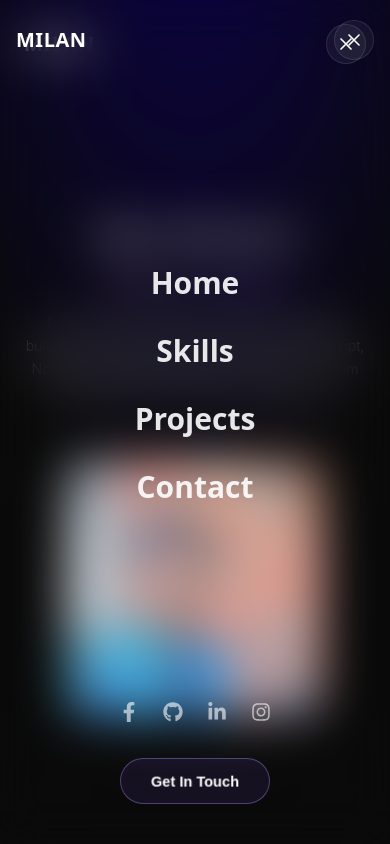
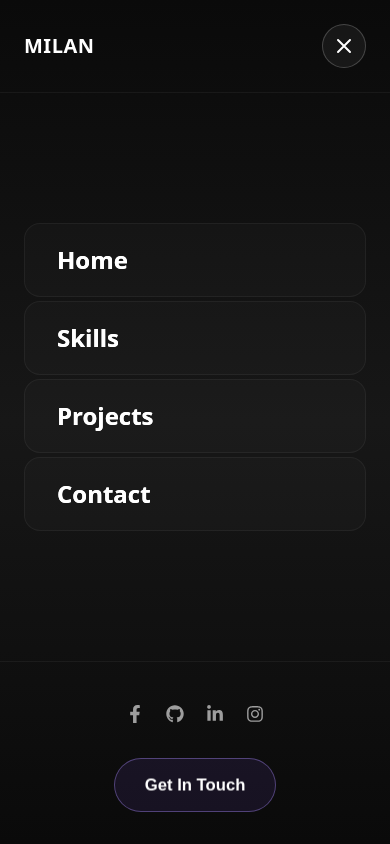
Before and after one commit to milanbhattraee/Portfolio, a Next.js app: page / in a window 390 px wide. Both pictures are taken after a click on the button "Toggle menu". Built offline with nearby package versions, Linux system fonts and the light colour scheme.

Commit message:
updated UI bug

```diff
--- a/src/app/components/Navbar.jsx
+++ b/src/app/components/Navbar.jsx
@@ -51,8 +51,9 @@ const Navbar = () => {
         </div>
 
         {/* Mobile toggle */}
+        {!isOpen && (
           <button
-        onClick={() => setIsOpen((v) => !v)}
+            onClick={() => setIsOpen(true)}
             aria-label="Toggle menu"
             aria-expanded={isOpen}
             className="relative z-[60] flex h-10 w-10 items-center justify-center rounded-full border border-white/10 bg-white/5 text-white lg:hidden"
@@ -64,13 +65,10 @@ const Navbar = () => {
               viewBox="0 0 24 24"
               stroke="currentColor"
             >
-          {isOpen ? (
-            <path strokeLinecap="round" strokeLinejoin="round" strokeWidth="2" d="M6 18L18 6M6 6l12 12" />
-          ) : (
               <path strokeLinecap="round" strokeLinejoin="round" strokeWidth="2" d="M4 6h16M4 12h16M4 18h16" />
-          )}
             </svg>
           </button>
+        )}
       </div>
 
       {/* Mobile full-screen menu */}
@@ -80,54 +78,68 @@ const Navbar = () => {
             initial={{ opacity: 0 }}
             animate={{ opacity: 1 }}
             exit={{ opacity: 0 }}
-            transition={{ duration: 0.25, ease: "easeOut" }}
-            className="fixed inset-0 z-50 flex flex-col bg-neutral-950/98 backdrop-blur-xl lg:hidden"
+            transition={{ duration: 0.3, ease: "easeOut" }}
+            className="fixed inset-0 z-50 flex flex-col bg-gradient-to-b from-neutral-950 via-neutral-900 to-neutral-950 lg:hidden"
           >
-            <div className="flex items-center justify-between px-4 py-5 sm:px-6">
+            {/* Header with close button */}
+            <div className="flex items-center justify-between border-b border-white/5 px-6 py-6">
               <span className="font-poppins text-xl font-semibold uppercase tracking-wide text-white">
                 Milan
               </span>
               <button
                 onClick={() => setIsOpen(false)}
                 aria-label="Close menu"
-                className="flex h-10 w-10 items-center justify-center rounded-full border border-white/10 bg-white/5 text-white"
+                className="flex h-11 w-11 items-center justify-center rounded-full border border-white/20 bg-white/5 text-white transition-all duration-300 hover:rotate-90 hover:border-violet-400/50 hover:bg-violet-500/10"
               >
-                <svg xmlns="http://www.w3.org/2000/svg" className="h-5 w-5" fill="none" viewBox="0 0 24 24" stroke="currentColor">
+                <svg xmlns="http://www.w3.org/2000/svg" className="h-6 w-6" fill="none" viewBox="0 0 24 24" stroke="currentColor">
                   <path strokeLinecap="round" strokeLinejoin="round" strokeWidth="2" d="M6 18L18 6M6 6l12 12" />
                 </svg>
               </button>
             </div>
 
-            <div className="flex flex-1 flex-col items-center justify-center gap-2">
+            {/* Menu links */}
+            <div className="flex flex-1 flex-col items-center justify-center gap-1 px-6">
               {links.map((link, i) => (
                 <motion.div
                   key={link.href}
-                  initial={{ opacity: 0, y: 16 }}
-                  animate={{ opacity: 1, y: 0 }}
-                  transition={{ delay: 0.08 * i, duration: 0.3 }}
+                  initial={{ opacity: 0, x: -20 }}
+                  animate={{ opacity: 1, x: 0 }}
+                  transition={{ delay: 0.1 + i * 0.08, duration: 0.4 }}
+                  className="w-full"
                 >
                   <Link
                     href={link.href}
                     onClick={() => setIsOpen(false)}
-                    className="group relative block px-6 py-3 font-poppins text-3xl font-semibold text-white/90 transition-all duration-300 hover:translate-x-2 hover:text-transparent hover:bg-gradient-to-r hover:from-pink-300 hover:to-violet-400 hover:bg-clip-text"
+                    className="group relative block w-full rounded-2xl border border-white/5 bg-white/[0.02] px-8 py-5 font-poppins text-2xl font-semibold text-white transition-all duration-300 hover:border-violet-400/30 hover:bg-white/[0.05] hover:pl-10"
                   >
+                    <span className="relative z-10 bg-gradient-to-r from-white to-white bg-clip-text transition-all duration-300 group-hover:from-violet-300 group-hover:to-pink-300">
                       {link.title}
+                    </span>
+                    <span className="absolute right-8 top-1/2 -translate-y-1/2 text-violet-400 opacity-0 transition-all duration-300 group-hover:opacity-100 group-hover:translate-x-1">
+                      →
+                    </span>
                   </Link>
                 </motion.div>
               ))}
             </div>
 
-            <div className="flex flex-col items-center gap-6 pb-10">
-              <SocialLinks iconClassName="h-11 w-11 text-xl" />
+            {/* Footer with social links and button */}
+            <motion.div
+              initial={{ opacity: 0, y: 20 }}
+              animate={{ opacity: 1, y: 0 }}
+              transition={{ delay: 0.5, duration: 0.4 }}
+              className="flex flex-col items-center gap-6 border-t border-white/5 px-6 py-8"
+            >
+              <SocialLinks iconClassName="h-10 w-10 text-lg" />
 
               <MagneticButton
                 href="mailto:milanbhattarai0007@gmail.com"
                 onClick={() => setIsOpen(false)}
-                className="rounded-full border border-violet-400/40 bg-violet-500/10 px-8 py-3 text-sm font-semibold text-white transition-colors duration-300 hover:border-violet-300/70 hover:bg-violet-500/20"
+                className="rounded-full border border-violet-400/40 bg-violet-500/10 px-8 py-3.5 text-base font-semibold text-white transition-all duration-300 hover:border-violet-300/70 hover:bg-violet-500/20 hover:shadow-lg hover:shadow-violet-500/20"
               >
                 Get In Touch
               </MagneticButton>
-            </div>
+            </motion.div>
           </motion.div>
         )}
       </AnimatePresence>
```
Lines whose indentation alone changed are shown as unchanged.
